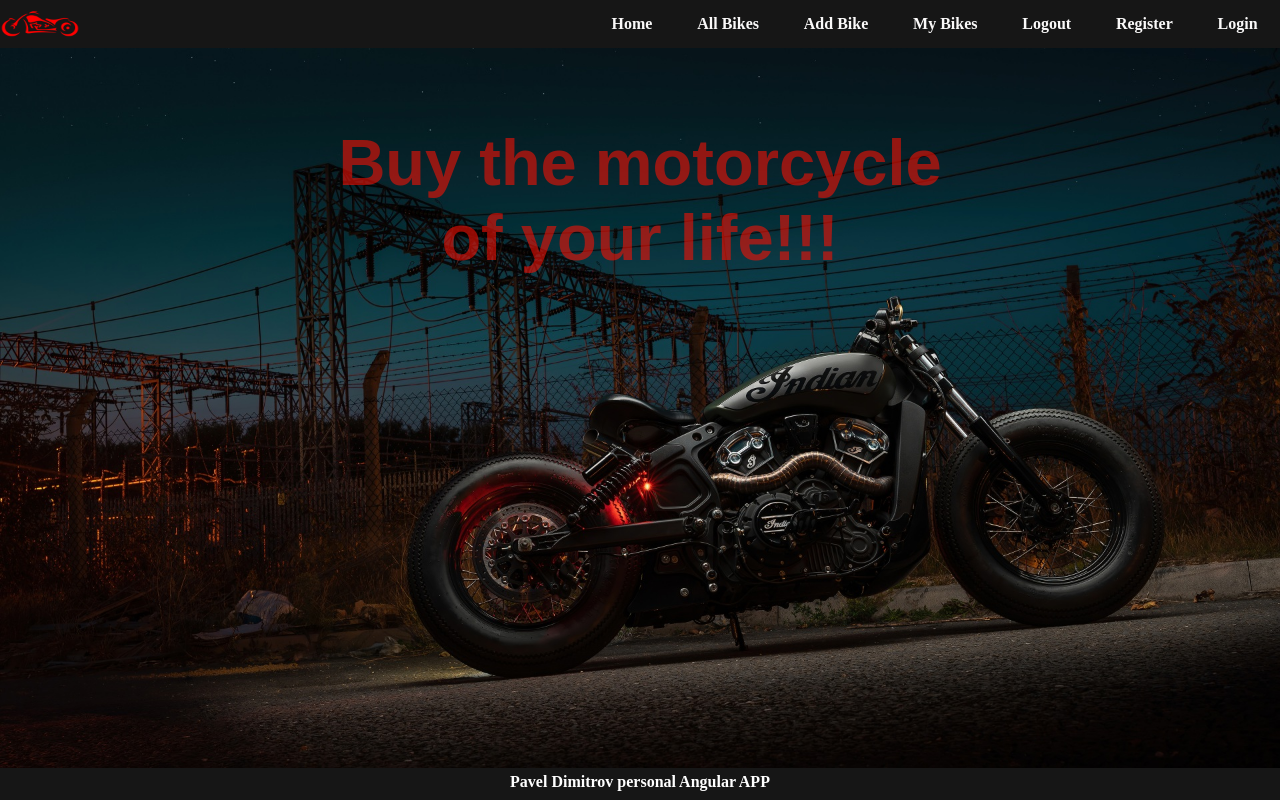
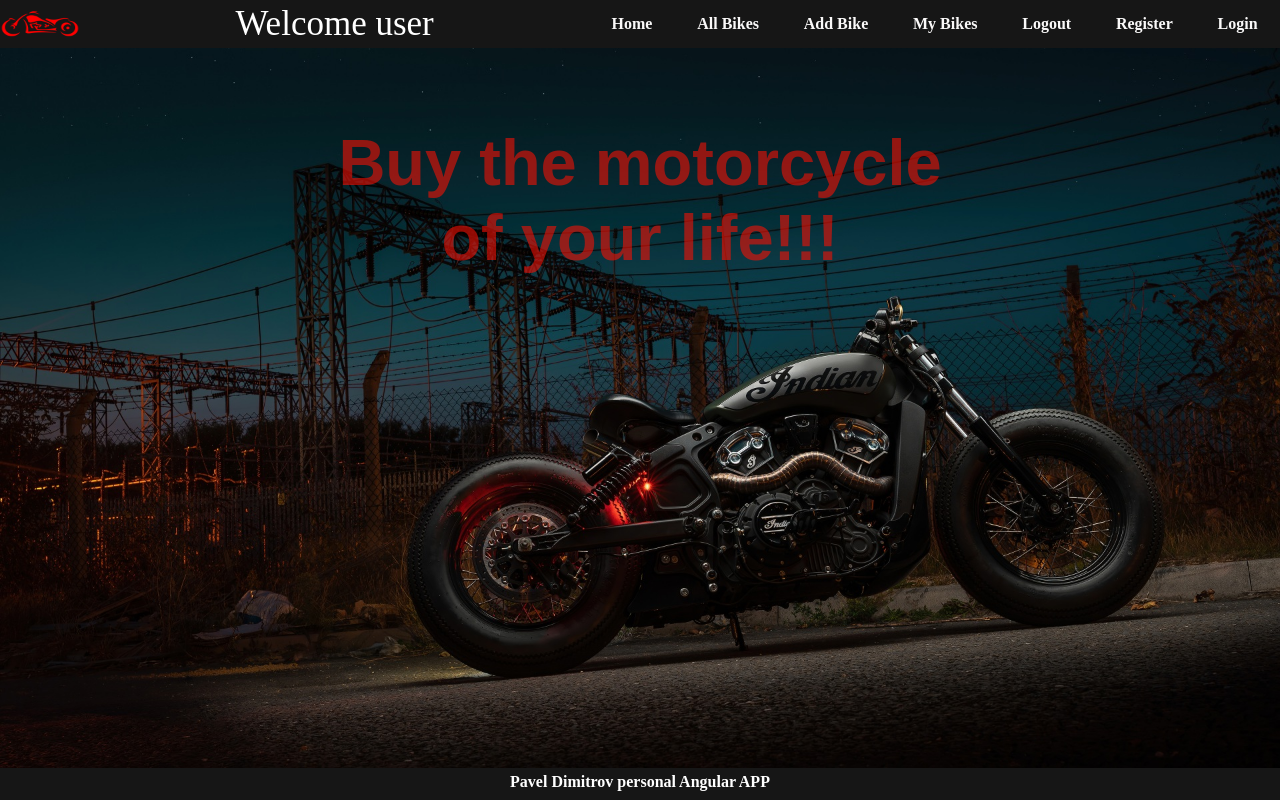
Before and after one commit to 2HEADSs/SPA-Angular, an Angular app in the folder motorcycle-app/: page / in a window 1280 px wide. Built offline with nearby package versions, Linux system fonts and the light colour scheme.

Commit message:
update nav

```diff
--- a/motorcycle-app/src/app/core/header/header.component.css
+++ b/motorcycle-app/src/app/core/header/header.component.css
@@ -30,3 +30,8 @@ ul li a {
 a:hover {
     border-bottom: 4px solid rgb(251, 2, 2);
 }
+
+p {
+    font-size: 35px;
+
+}
--- a/motorcycle-app/src/app/core/header/header.component.html
+++ b/motorcycle-app/src/app/core/header/header.component.html
@@ -1,7 +1,9 @@
 <nav>
     <img id="logo-img" src="../../../assets/motorcycles-logo-400x300.png" alt="logo-img">
-        <ul>
+    <p style="color: white">Welcome user </p>
+    <ul>
             <li><a routerLink="/">Home</a></li>
+
             <li><a routerLink="/bikes/catalog">All Bikes</a></li>
             <ng-container>
                 <li><a routerLink="/bikes/create">Add Bike</a></li>
```
